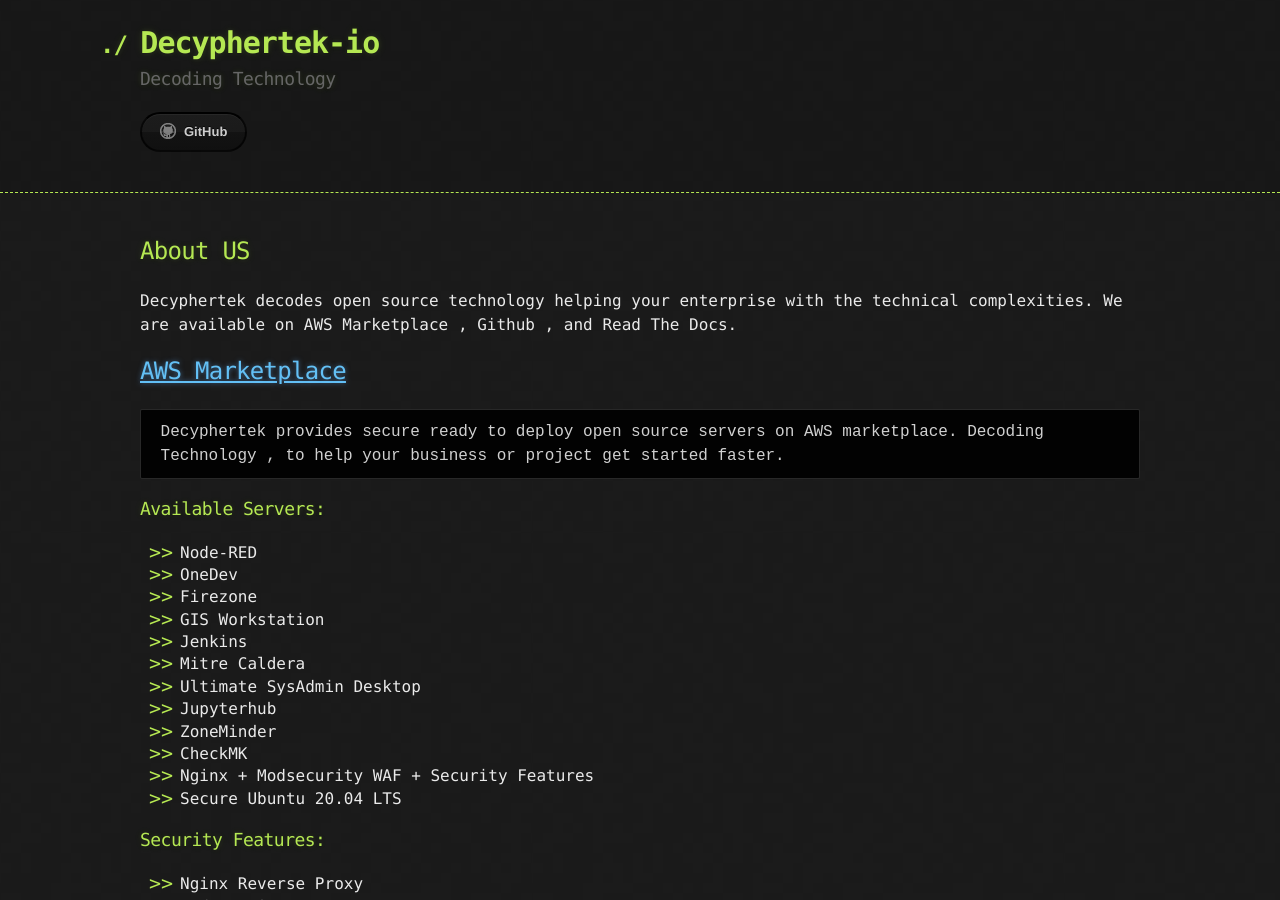
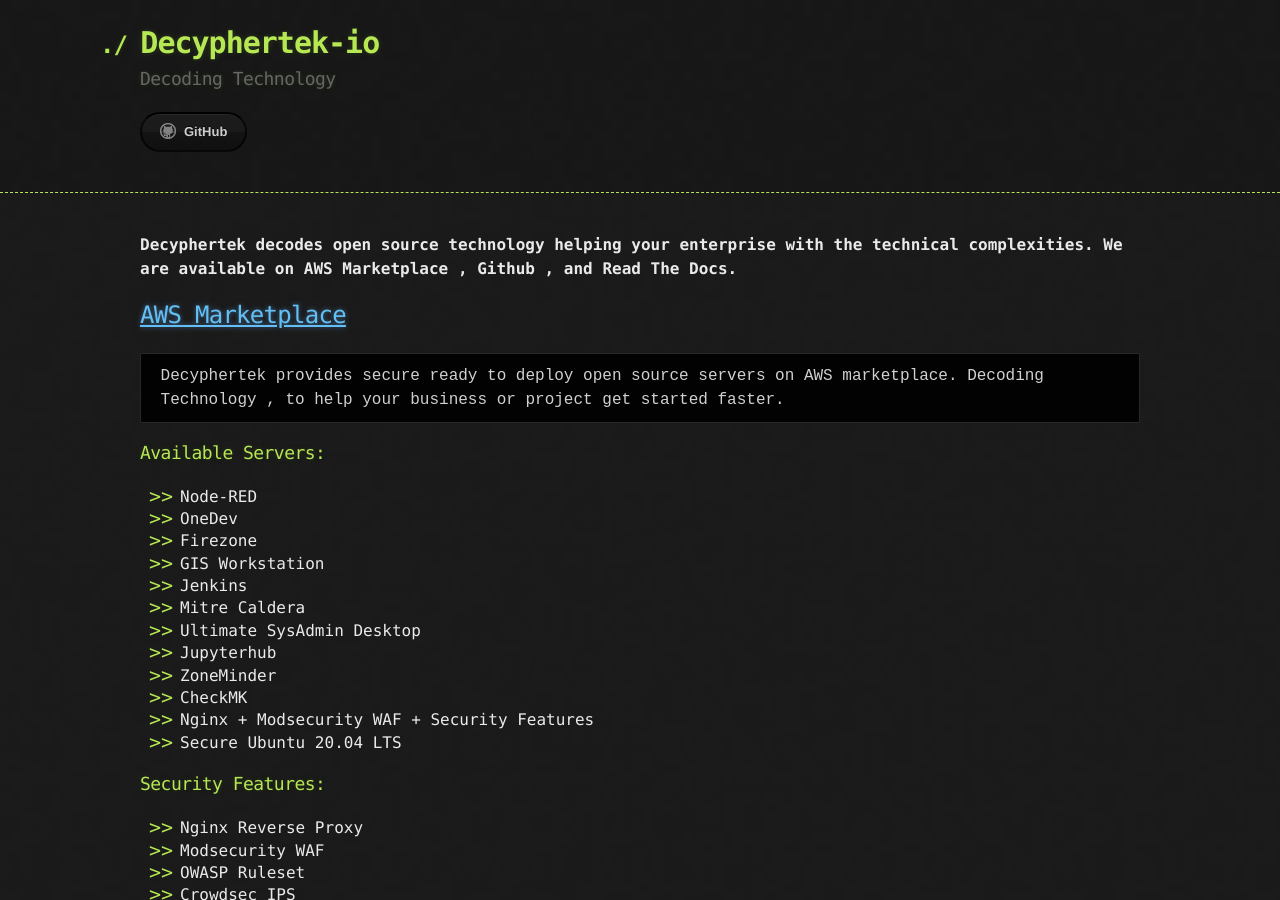
Before and after one commit to decyphertek-io/decyphertek-io.github.io, a Jekyll site: the page built from docs/index.md, in a window 1280 px wide and 900 px high. Built offline with Jekyll 4.4.1, drawn with Linux system fonts in a browser that asks for light colours; our own code applies the rules of GitHub Pages for plain Markdown files.

```diff
--- a/docs/index.md
+++ b/docs/index.md
@@ -2,10 +2,8 @@
 layout: default
 ---
 
-## About US
-
-Decyphertek decodes open source technology helping your enterprise with the technical complexities.
-We are available on AWS Marketplace , Github , and Read The Docs.
+**Decyphertek decodes open source technology helping your enterprise with the technical complexities.
+We are available on AWS Marketplace , Github , and Read The Docs.**
 
 ## [AWS Marketplace](https://aws.amazon.com/marketplace/seller-profile?id=851968a2-7d3c-4a0b-8c33-5351d91aaef1)
 
```
